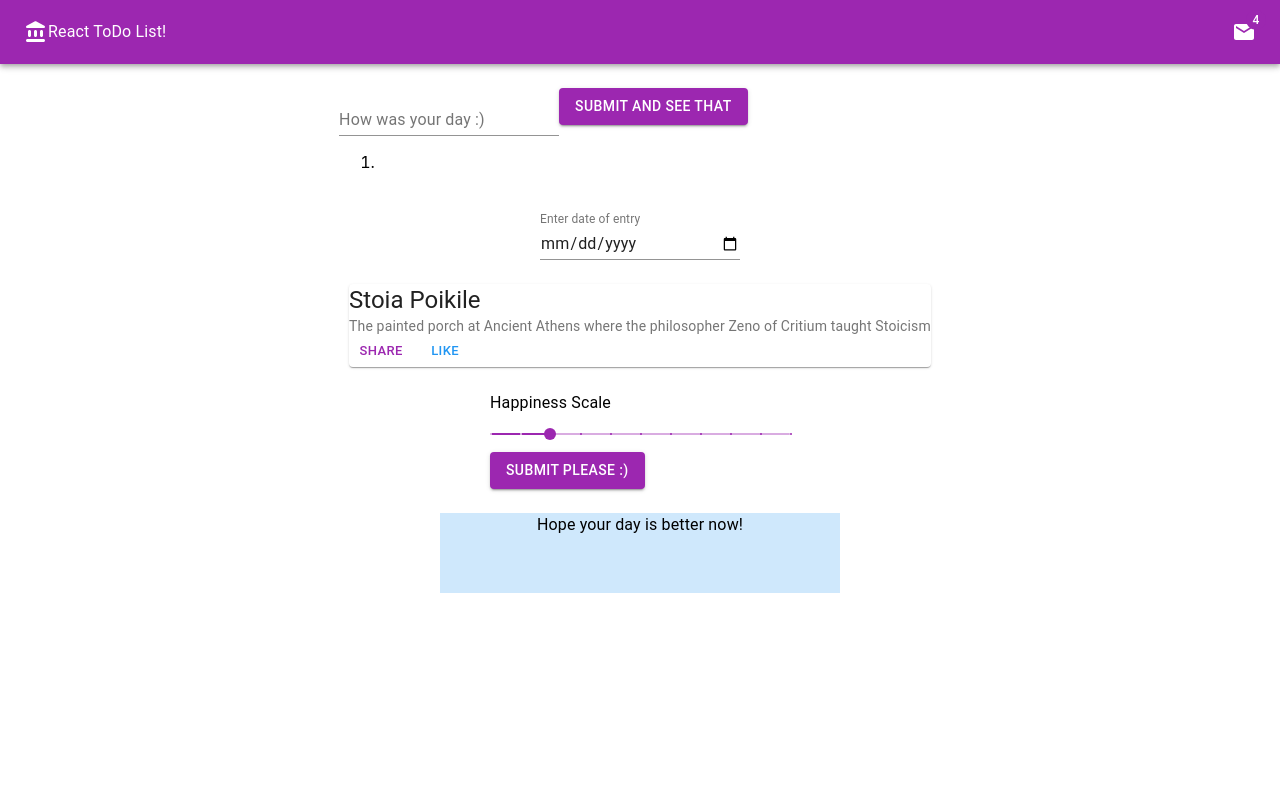
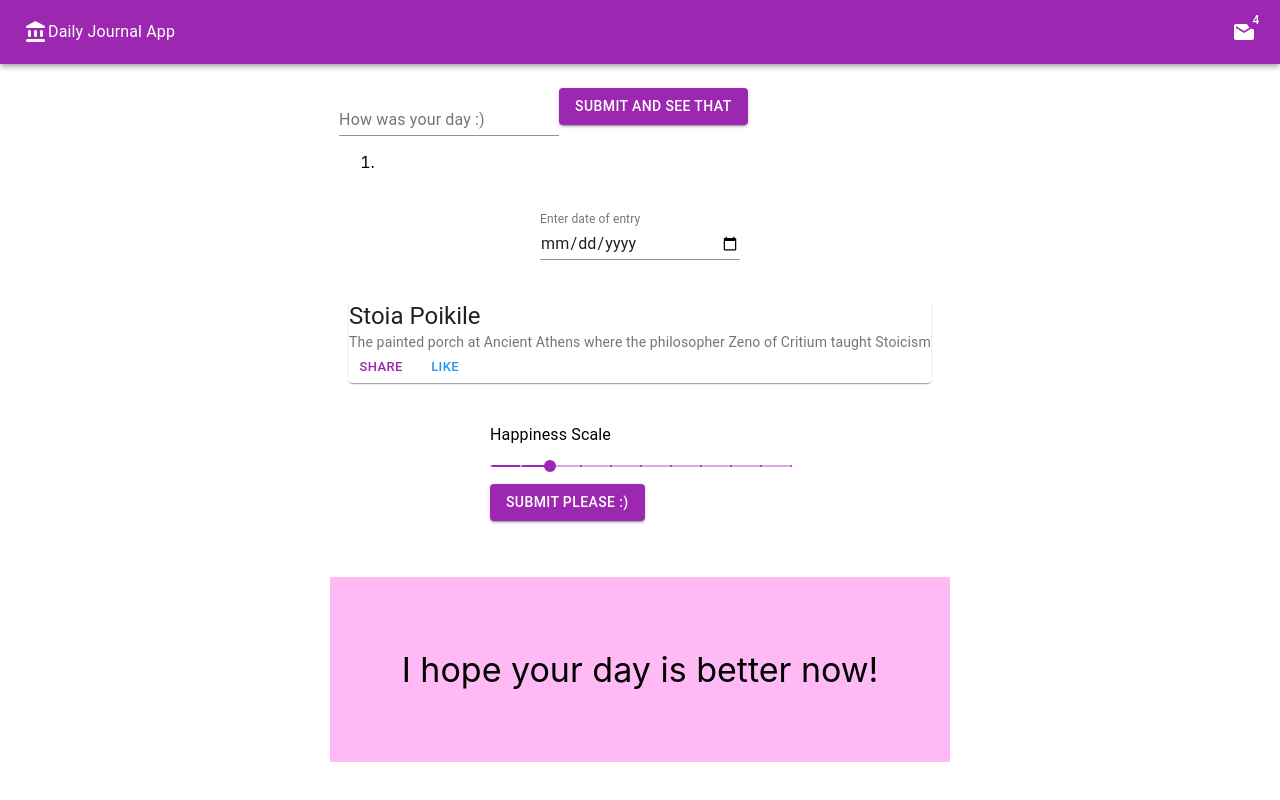
Before and after one commit to Abcshake/React_Todo, a React (Create React App) app: page / in a window 1280 px wide. Shown: the top 800 px of the page. Built offline with nearby package versions, Linux system fonts and the light colour scheme.

Commit message:
Improved Statement

```diff
--- a/src/App.js
+++ b/src/App.js
@@ -20,7 +20,7 @@ const App = () => {
             <FormField />
           </Grid>
       <Grid item xs={false} sm={2}/>
-      <Grid item container alignItems="center" direction="column" spacing = {3}>
+      <Grid item container alignItems="center" direction="column" spacing = {5}>
           <Grid item>
             <Date />
           </Grid>
--- a/src/Header.js
+++ b/src/Header.js
@@ -17,7 +17,7 @@ const Header = () => {
             <Toolbar>
                 <AccountBalanceRoundedIcon />
                 <Typography className={classes.typographyStyle}>
-                    React ToDo List!
+                    Daily Journal App
                 </Typography>
                 <Badge badgeContent={4} color="primary">
                     <MailIcon />
--- a/src/Statement.js
+++ b/src/Statement.js
@@ -1,21 +1,15 @@
 import React from 'react';
-import { makeStyles } from '@material-ui/core/styles';
-import Container from '@material-ui/core/Container';
-import { Typography } from '@material-ui/core'
-import theme from './theme'
+import Box from '@material-ui/core/Box';
 
-
-
-export default function Statement() {
-
-
+export default function Display() {
   return (
-    <div theme={theme}>
-        <Container maxWidth="lg">
-            <Typography align="center" style={{ backgroundColor: '#cfe8fc', height: '10vh', width: "50vh"}}>
-                Hope your day is better now!
-            </Typography>
-        </Container>
+    <div style={{ width: '100%' }}>
+      <Box display="flex"
+       p={9} m={2} bgcolor="#ffbaf6"
+       fontSize = {{md: 'h4.fontSize'}}
+       >
+        {"I hope your day is better now!"}
+      </Box>
     </div>
   );
 }
```
